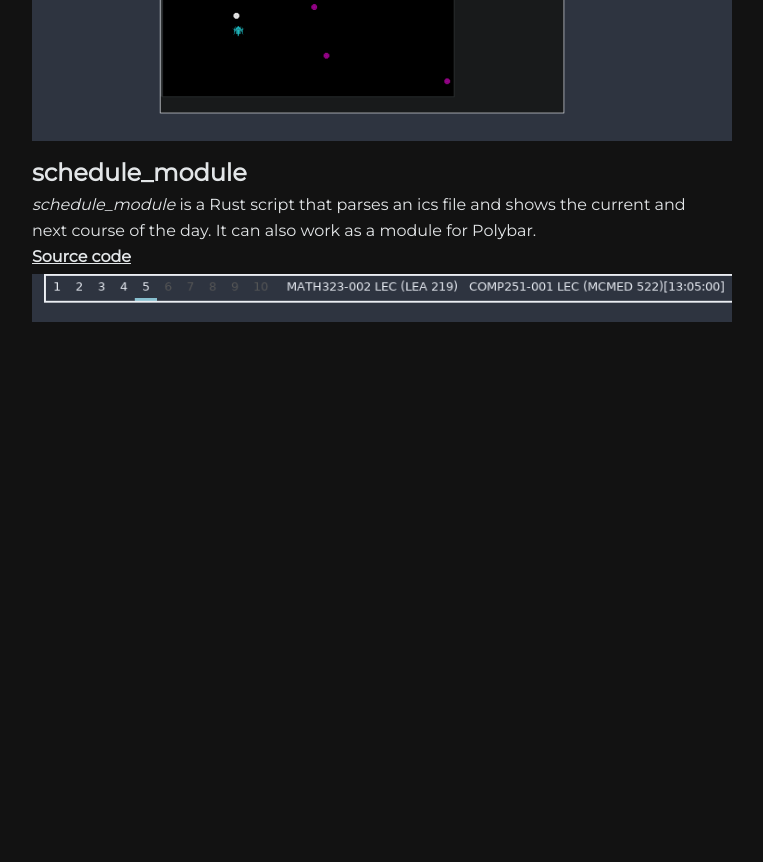
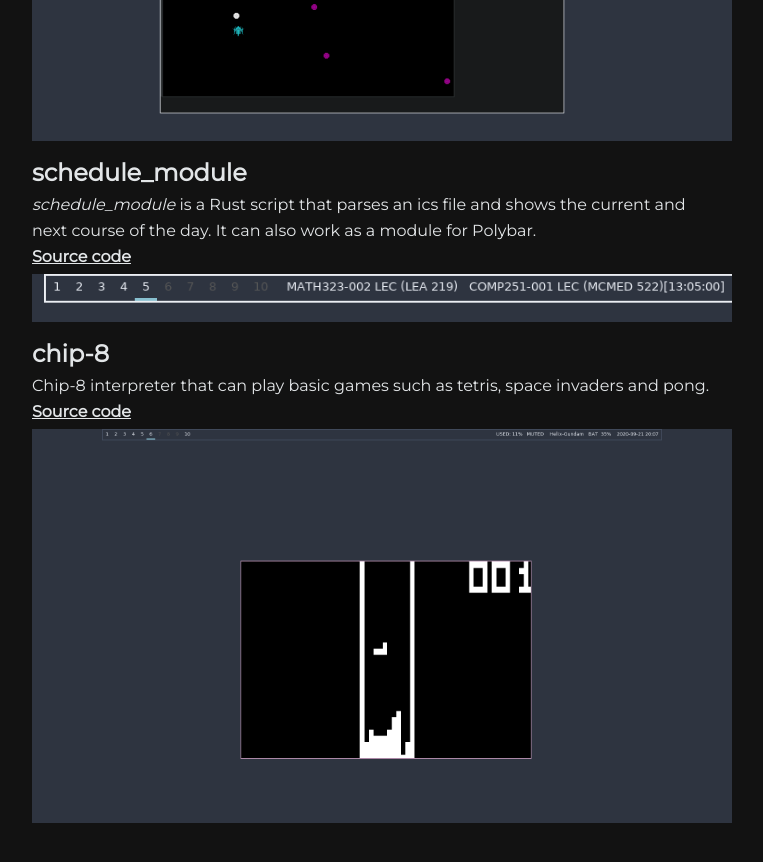
Before and after one commit to jfto23/personal_website, a Jekyll site: the page built from projects.markdown, in a window 1280 px wide and 900 px high, scrolled down 1460 px. Shown: the top 862 px of the window, without its empty margins (268-1031 px from the left). Built offline with Jekyll 4.4.1, drawn with Linux system fonts in a browser that asks for light colours; before the commit the page ends 1865 px from its top, so only the background shows below that.

Commit message:
add chip8

```diff
--- a/projects.markdown
+++ b/projects.markdown
@@ -44,3 +44,12 @@ __[Source
 code](https://github.com/jfto23/schedule_module)__
 
 ![](./assets/images/schedule_module_pic.png)
+
+## chip-8
+
+Chip-8 interpreter that can play basic games such as tetris, space invaders and
+pong.
+
+__[Source code](https://github.com/jfto23/chip-8)__
+
+![](./assets/images/chip8_tetris.png)
```
